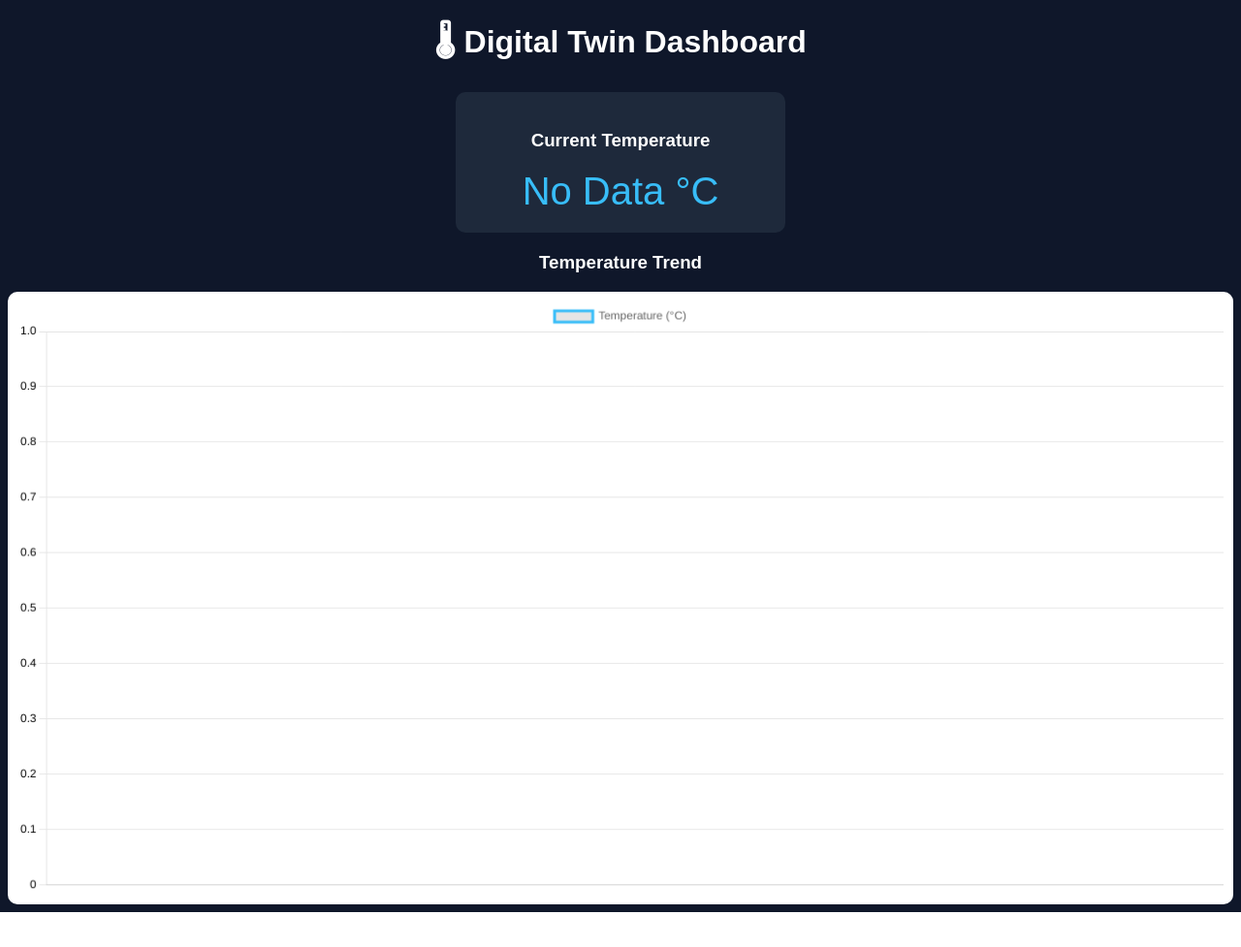
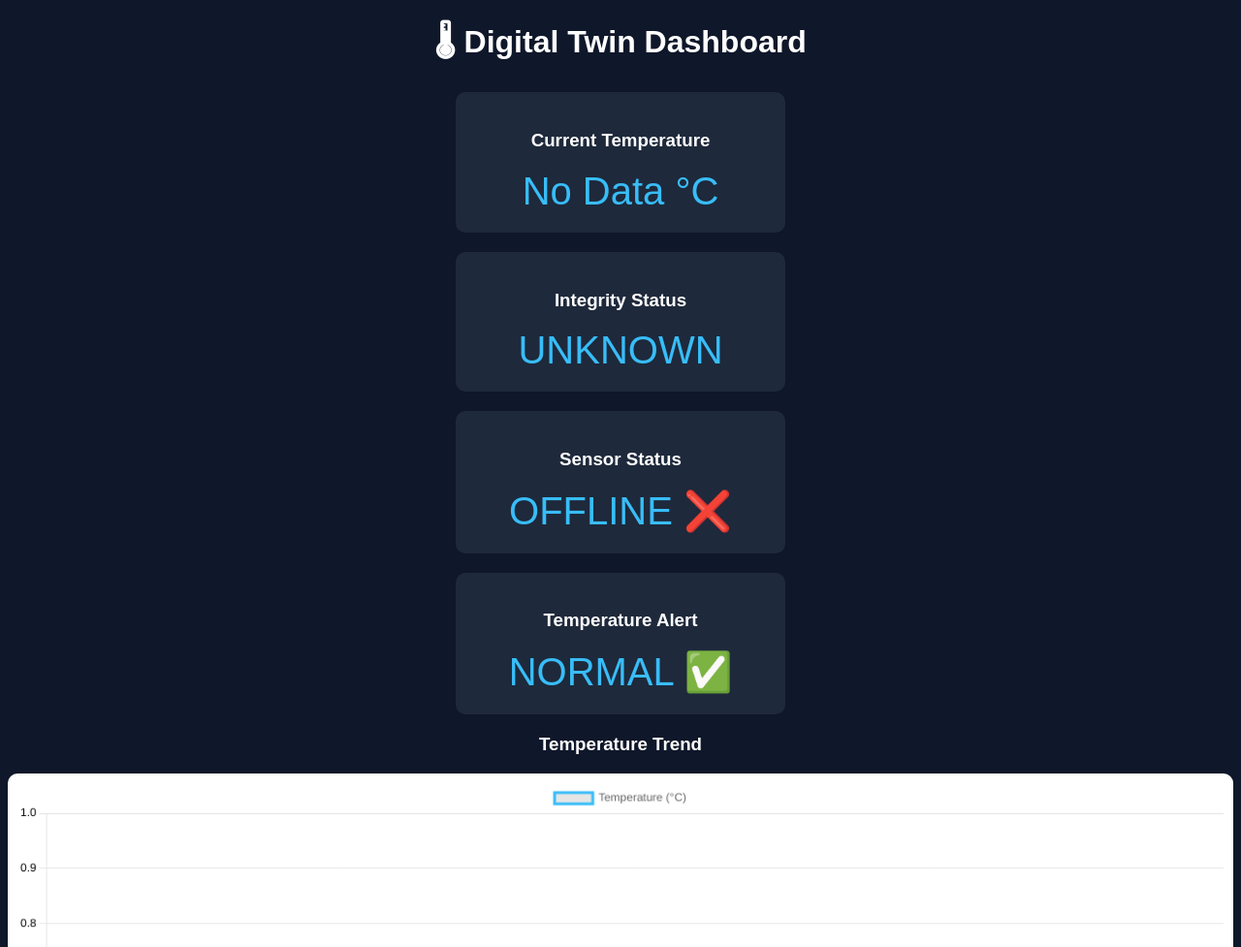
Before and after one commit to B0und4ryBr34k3r5/FYP-Implementation, a Flask app: page /DigitalTwin in a window 1280 px wide. Shown: the top 977 px of the page at 97% size. Before the commit the page ends 941 px from the top, so only its background shows below. Run offline with Flask 3, Linux system fonts and the light colour scheme; data that the repository does not hold is empty; parts of the project's set-up code (start-up, migrations or seed data) failed here and were passed over.

Commit message:
Digital Twin Update

```diff
--- a/Server.py
+++ b/Server.py
@@ -7,6 +7,7 @@ from flask import Flask, request, jsonify, render_template
 from web3 import Web3
 from pymongo import MongoClient
 from dotenv import load_dotenv
+from datetime import datetime
 
 # =========================
 # INIT
@@ -284,7 +285,15 @@ def receive_data():
 @app.route("/DigitalTwin")
 def DigitalTwin():
 
+    # =========================
+    # GET DATA FROM MONGODB
+    # =========================
+
     data = list(collection.find().sort("_id", -1).limit(50))
+
+    # =========================
+    # TEMPERATURE + TIMESTAMP
+    # =========================
 
     temperatures = [d.get("temperature", 0) for d in data][::-1]
 
@@ -295,13 +304,116 @@ def DigitalTwin():
         if data else "No Data"
     )
 
+    # =========================
+    # INTEGRITY CHECK
+    # =========================
+
+    integrity_status = []
+
+    for d in data:
+
+        original_hash = d.get("hash", "")
+
+        # Recalculate hash
+        recalculated_hash = hashlib.sha256(
+
+            str({
+                "device_id": d.get("device_id"),
+                "timestamp": d.get("timestamp"),
+                "temperature": d.get("temperature")
+            }).encode()
+
+        ).hexdigest()
+
+        # Compare hash
+        if original_hash == recalculated_hash:
+
+            integrity_status.append("VALID ✅")
+
+        else:
+
+            integrity_status.append("TAMPERED ❌")
+
+    # Latest integrity status
+    latest_integrity = (
+        integrity_status[-1]
+        if integrity_status else "UNKNOWN"
+    )
+
+    # =========================
+    # SENSOR STATUS CHECK
+    # =========================
+
+    sensor_status = "OFFLINE ❌"
+
+    if data:
+
+        latest_timestamp = data[0].get("timestamp")
+
+        try:
+
+            latest_time = datetime.fromisoformat(
+                latest_timestamp
+            )
+
+            current_time = datetime.now()
+
+            time_difference = (
+                current_time - latest_time
+            ).total_seconds()
+
+            # 如果 15 秒内有新数据
+            if time_difference <= 15:
+
+                sensor_status = "ONLINE ✅"
+
+        except:
+
+            sensor_status = "ERROR ⚠"
+
+    # =========================
+    # TEMPERATURE ALERT
+    # =========================
+
+    temperature_alert = "NORMAL ✅"
+
+    if data:
+
+        try:
+
+            current_temperature = float(
+                data[0].get("temperature", 0)
+            )
+
+            # High temperature
+            if current_temperature >= 75:
+
+                temperature_alert = "HIGH TEMPERATURE 🚨"
+
+            # Low temperature
+            elif current_temperature < 30:
+
+                temperature_alert = "LOW TEMPERATURE ❄"
+
+            # Normal temperature
+            else:
+
+                temperature_alert = "NORMAL ✅"
+
+        except:
+
+            temperature_alert = "SENSOR ERROR ⚠"
+
     return render_template(
 
         "DigitalTwin.html",
 
         temperatures=temperatures,
         timestamps=timestamps,
-        latest_temp=latest_temp
+        latest_temp=latest_temp,
+        integrity_status=latest_integrity,
+        sensor_status=sensor_status,
+        temperature_alert=temperature_alert
 
     )
 
--- a/ZKP/input.json
+++ b/ZKP/input.json
@@ -1 +1 @@
-{"data": 26, "hash": 676}
+{"data": 70, "hash": 4900}
--- a/templates/DigitalTwin.html
+++ b/templates/DigitalTwin.html
@@ -46,6 +46,21 @@
         <div class="temp">{{ latest_temp }} °C</div>
     </div>
 
+    <div class="card">
+        <h3>Integrity Status</h3>
+        <div class="temp">{{ integrity_status }}</div>
+    </div>
+
+    <div class="card">
+        <h3>Sensor Status</h3>
+        <div class="temp">{{ sensor_status }}</div>
+    </div>
+
+    <div class="card">
+        <h3>Temperature Alert</h3>
+        <div class="temp">{{ temperature_alert }}</div>
+    </div>
+
     <h3>Temperature Trend</h3>
 
     <canvas id="tempChart" width="700" height="350"></canvas>
```
Also changed, not shown: ZKP/proof.json (+8 -8 lines), iot_simulator.py (+57 -6 lines), 1 other file.
